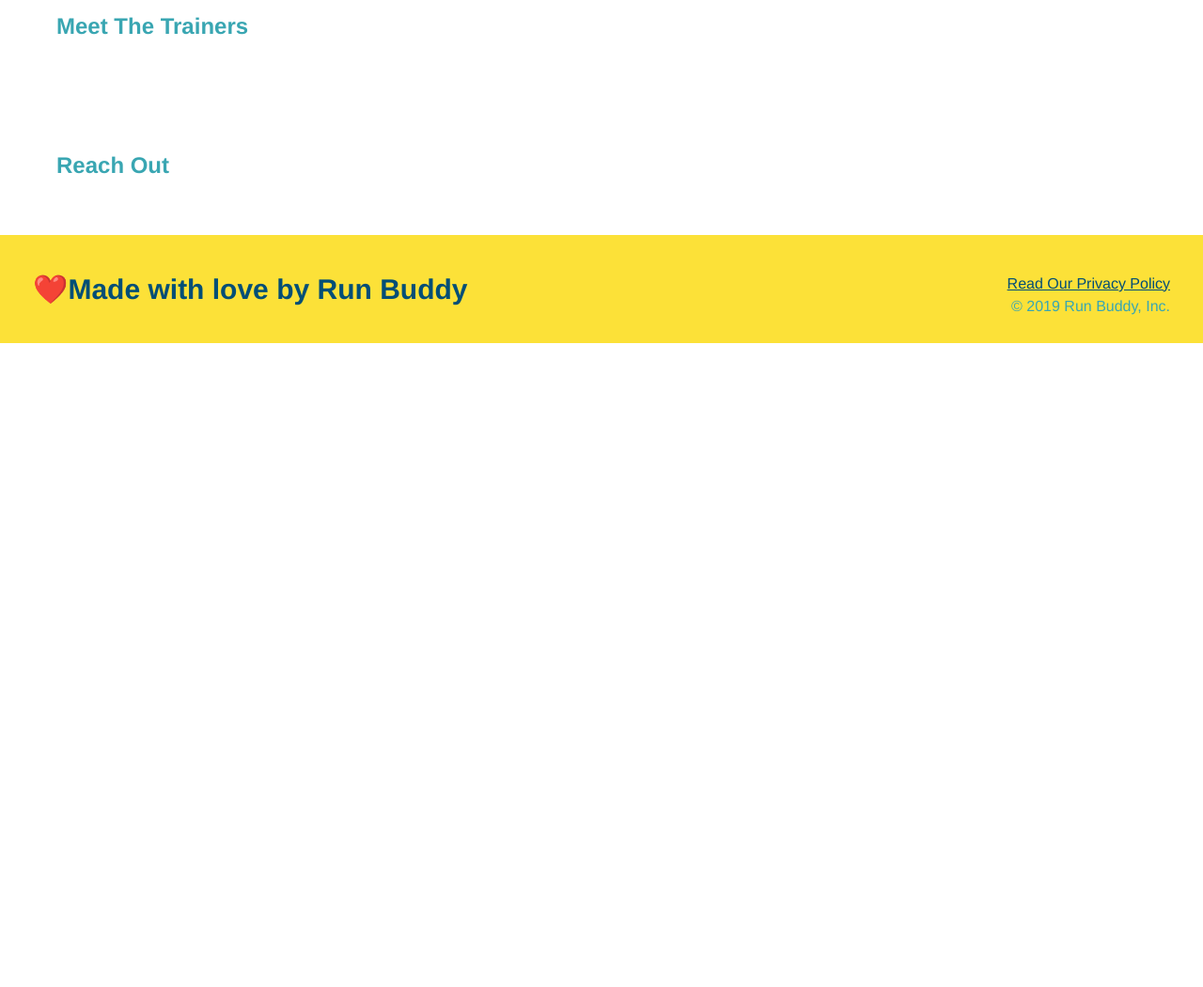
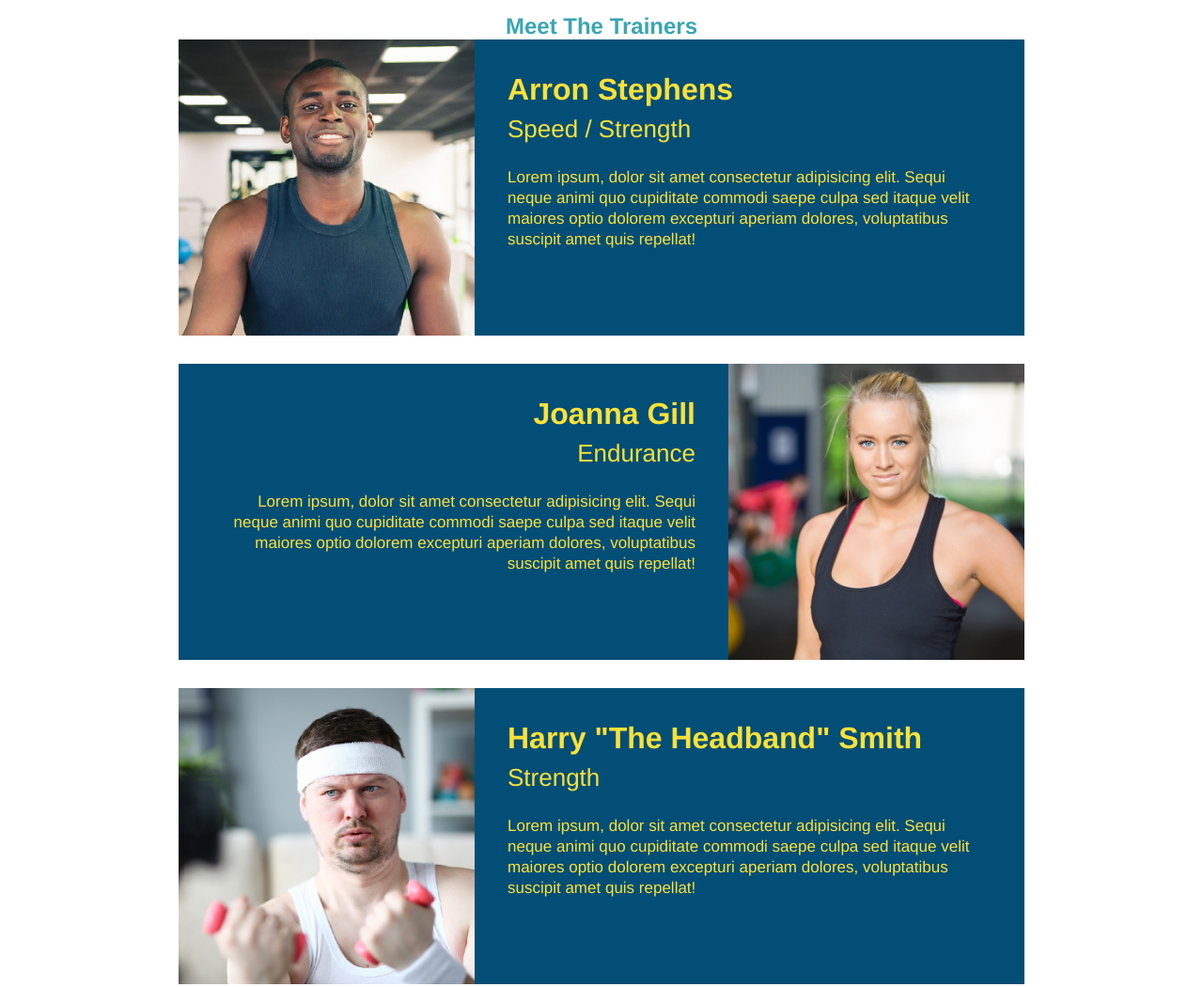
Before and after one commit to woffordlm/run-buddy, a plain HTML site: page index.html in a window 1280 px wide. Shown: the part 2700-3750 px from the top of the page at 94% size. Before the commit the page ends 3065 px from the top, so only its background shows below. Drawn offline with Linux system fonts and the light colour scheme.

Commit message:
meet the trainers section

```diff
--- a/assets/css/style.css
+++ b/assets/css/style.css
@@ -168,3 +168,46 @@ header {
   .steps span {
     font-size: 38px;
   }
+  .trainers {
+    text-align: center;
+  }
+  .trainer {
+    width: 900px;
+    margin: 0 auto 30px auto;
+    background: #024e76;
+    color: #fce138;
+    overflow: auto;
+
+  }
+  .trainer img {
+    width: 35%;
+    float: left;
+  }
+
+  .trainer-bio {
+    padding: 35px;
+    float: left;
+    width: 65%;
+  }
+  .text-left {
+    text-align: left;
+  }
+
+  .text-right {
+    text-align: right;
+  }
+  .trainer-bio h3 {
+    font-size: 32px;
+    margin-bottom: 8px;
+  }
+
+  .trainer-bio h4 {
+    font-weight: lighter;
+    font-size: 26px;
+    margin-bottom: 25px;
+  }
+
+  .trainer-bio p {
+    font-size: 17px;
+    line-height: 1.3;
+  }
--- a/index.html
+++ b/index.html
@@ -104,9 +104,47 @@
 </section>
 
 <!-- "meet the trainers" section-->
-<section>
-    <h2>Meet The Trainers</h2>
-</section>
+<section id="your-trainers" class="trainers">
+    <h2 class="selection-title primary-border">Meet The Trainers</h2>
+    <article class="trainer">
+      <img src="./assets/images/01-05-trainers/trainer-1.jpg" alt="Arron Stephens in his workout clothes, ready to pump iron" />
+      <div class="trainer-bio text-left">
+        <h3>Arron Stephens</h3>
+        <h4>Speed / Strength</h4>
+        <p>
+          Lorem ipsum, dolor sit amet consectetur adipisicing elit. Sequi neque animi quo cupiditate commodi saepe culpa sed
+          itaque velit maiores optio dolorem excepturi aperiam dolores, voluptatibus suscipit amet quis repellat!
+        </p>
+      </div>
+    </article>
+    <article class="trainer">
+      <div class="trainer-bio text-right">
+        <h3>Joanna Gill</h3>
+        <h4>Endurance</h4>
+        <p>
+          Lorem ipsum, dolor sit amet consectetur adipisicing elit. Sequi neque animi quo cupiditate commodi saepe culpa sed
+          itaque velit maiores optio dolorem excepturi aperiam dolores, voluptatibus suscipit amet quis repellat!
+        </p>
+      </div>
+      <img src="/assets/images/01-05-trainers/trainer-2.jpg" alt="Joanna Gill in her workout clothes, ready to workout" />
+    </article>
+    <article class="trainer">
+      <img src="/assets/images/01-05-trainers/trainer-3.jpg" alt="Harry Smith is in his workout clothes, pumping iron" />
+      <div class="trainer-bio text-left">
+        <h3>Harry "The Headband" Smith</h3>
+        <h4>Strength</h4>
+        <p>
+          Lorem ipsum, dolor sit amet consectetur adipisicing elit. Sequi neque animi quo cupiditate commodi saepe culpa sed
+          itaque velit maiores optio dolorem excepturi aperiam dolores, voluptatibus suscipit amet quis repellat!
+        </p>
+      </div>
+    </article>
+
+  </section>
+  <section>
+
+
+  </section>
 
 <! -- "reach out" section -->
 <section>
```
Also changed, not shown: assets/images/01-05-trainers/trainer-1.jpg (added), assets/images/01-05-trainers/trainer-2.jpg (added), assets/images/01-05-trainers/trainer-3.jpg (added), 1 other file.
